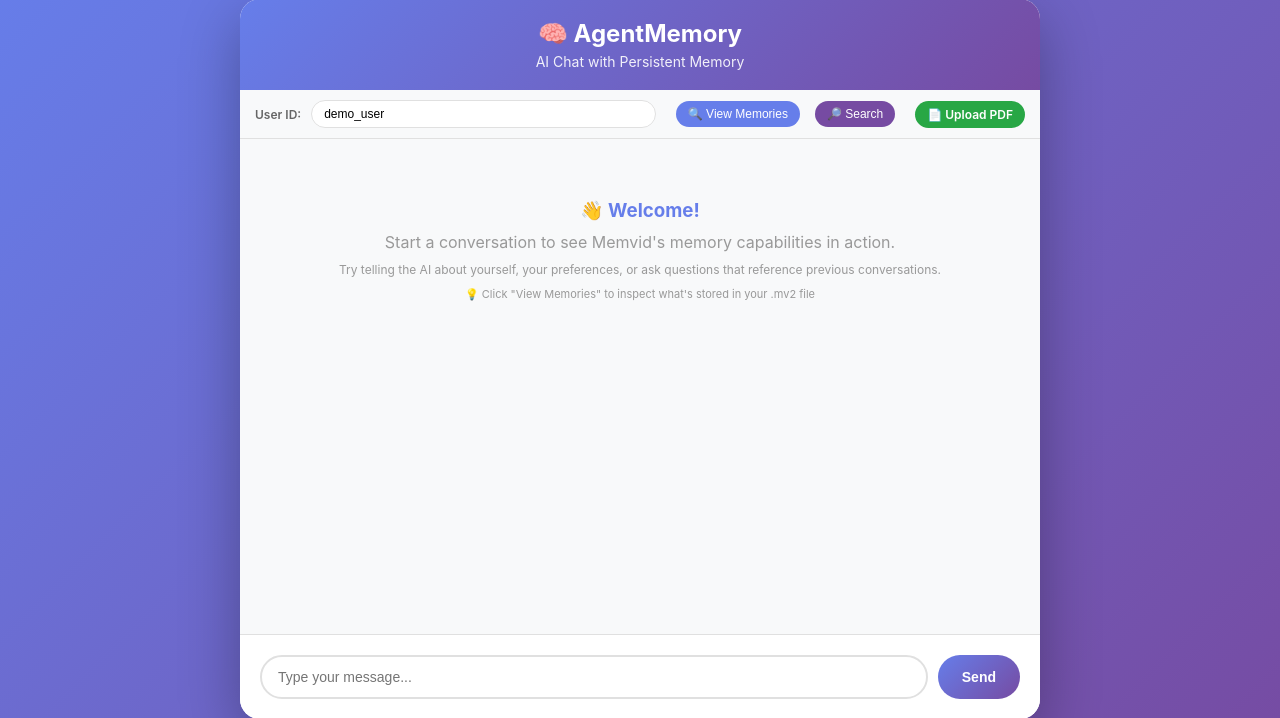
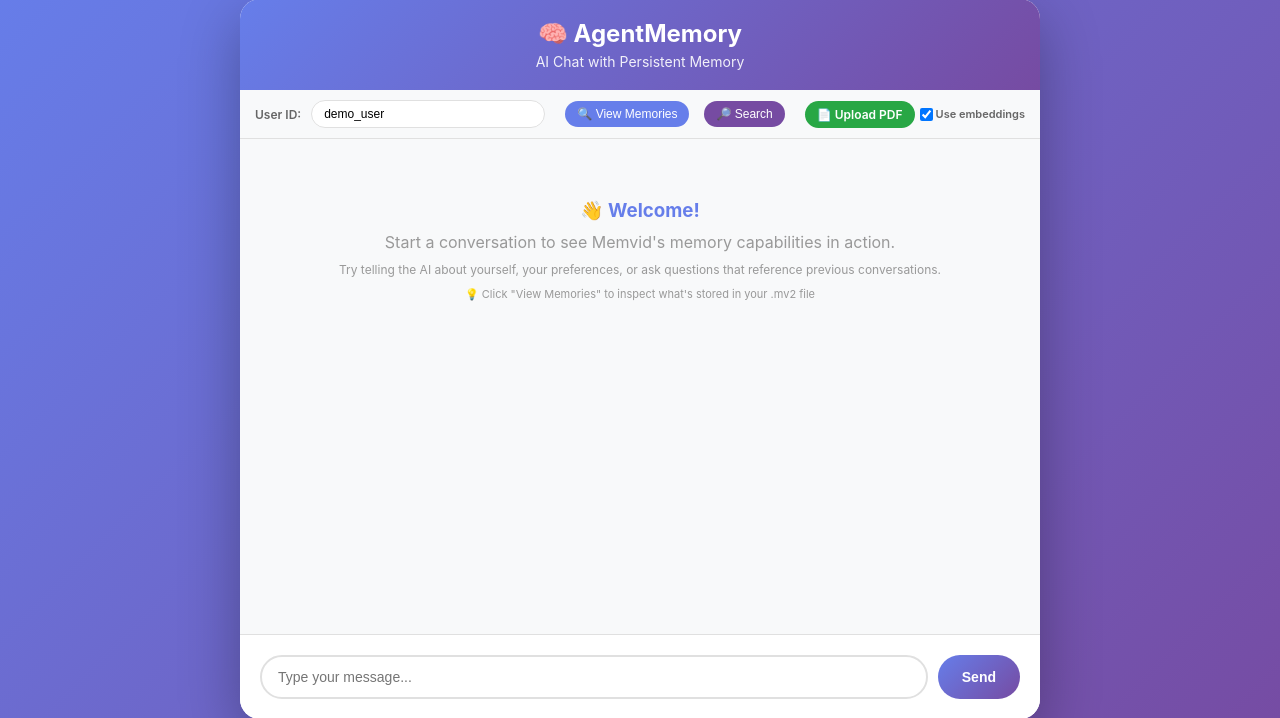
Before and after one commit to VishwasK/agentmemory, a Flask app: page / in a window 1280 px wide. Shown: the part 41-759 px from the top of the page. Run offline with Flask 3, Linux system fonts and the light colour scheme; parts of the project's set-up code (start-up, migrations or seed data) failed here and were passed over.

Commit message:
Add embedding toggle for PDF uploads - allow users to disable embeddings to save LLM costs

```diff
--- a/app.py
+++ b/app.py
@@ -569,12 +569,27 @@ def upload_pdf():
         file = request.files['file']
         user_id = request.form.get('user_id', 'default_user')
 
+        # Get embedding preference from form (defaults to global ENABLE_EMBEDDINGS setting)
+        enable_embeddings_param = request.form.get('enable_embeddings', '')
+        if enable_embeddings_param.lower() == 'true':
+            use_embeddings = True and bool(openai_api_key)  # Only enable if API key available
+        elif enable_embeddings_param.lower() == 'false':
+            use_embeddings = False
+        else:
+            # Default to global setting
+            use_embeddings = ENABLE_EMBEDDINGS
+
         if file.filename == '':
             return jsonify({'error': 'No file selected'}), 400
 
         # Check file extension
         if not file.filename.lower().endswith('.pdf'):
             return jsonify({'error': 'Only PDF files are supported'}), 400
+
+        # Warn if embeddings requested but API key not available
+        if use_embeddings and not openai_api_key:
+            logger.warning("Embeddings requested but OPENAI_API_KEY not available - using lexical search only")
+            use_embeddings = False
 
         # Get user's memory instance
         mv = get_memory_instance(user_id)
@@ -615,32 +630,35 @@ def upload_pdf():
                             "total_pages": total_pages,
                             "timestamp": timestamp
                         },
-                        enable_embedding=ENABLE_EMBEDDINGS
+                        enable_embedding=use_embeddings
                     )
                     chunks_stored += 1
-                    logger.info(f"Stored PDF chunk (page {page_num}, frame_id={frame_id})")
+                    logger.info(f"Stored PDF chunk (page {page_num}, frame_id={frame_id}, embedding={use_embeddings})")
                 except Exception as e:
-                    logger.warning(f"Failed to store PDF page {page_num} with embedding={ENABLE_EMBEDDINGS}, retrying without: {e}")
-                    # Fallback: try without embeddings
-                    try:
-                        frame_id = mv.put(
-                            title=chunk_title,
-                            label="pdf_reference",
-                            text=text,
-                            metadata={
-                                "user_id": user_id,
-                                "type": "pdf_reference",
-                                "filename": filename,
-                                "page": page_num,
-                                "total_pages": total_pages,
-                                "timestamp": timestamp
-                            },
-                            enable_embedding=False
-                        )
-                        chunks_stored += 1
-                        logger.info(f"Stored PDF chunk (page {page_num}, frame_id={frame_id}, no embedding)")
-                    except Exception as e2:
-                        logger.error(f"Failed to store PDF page {page_num} even without embedding: {e2}", exc_info=True)
+                    if use_embeddings:
+                        logger.warning(f"Failed to store PDF page {page_num} with embedding={use_embeddings}, retrying without: {e}")
+                        # Fallback: try without embeddings
+                        try:
+                            frame_id = mv.put(
+                                title=chunk_title,
+                                label="pdf_reference",
+                                text=text,
+                                metadata={
+                                    "user_id": user_id,
+                                    "type": "pdf_reference",
+                                    "filename": filename,
+                                    "page": page_num,
+                                    "total_pages": total_pages,
+                                    "timestamp": timestamp
+                                },
+                                enable_embedding=False
+                            )
+                            chunks_stored += 1
+                            logger.info(f"Stored PDF chunk (page {page_num}, frame_id={frame_id}, no embedding)")
+                        except Exception as e2:
+                            logger.error(f"Failed to store PDF page {page_num} even without embedding: {e2}", exc_info=True)
+                    else:
+                        logger.error(f"Failed to store PDF page {page_num}: {e}", exc_info=True)
 
             except Exception as e:
                 logger.error(f"Error processing page {page_num}: {e}", exc_info=True)
@@ -664,7 +682,8 @@ def upload_pdf():
             'filename': filename,
             'pages_processed': total_pages,
             'chunks_stored': chunks_stored,
-            'message': f'Successfully uploaded and indexed {chunks_stored} pages from {filename}'
+            'embeddings_used': use_embeddings,
+            'message': f'Successfully uploaded and indexed {chunks_stored} pages from {filename} (embeddings: {"enabled" if use_embeddings else "disabled"})'
         })
 
     except PyPDF2.errors.PdfReadError as e:
--- a/templates/index.html
+++ b/templates/index.html
@@ -209,8 +209,14 @@
             <input type="text" id="userIdInput" value="demo_user" placeholder="Enter user ID">
             <button onclick="showDebugInfo()" style="margin-left: 10px; padding: 6px 12px; background: #667eea; color: white; border: none; border-radius: 15px; cursor: pointer; font-size: 12px;">🔍 View Memories</button>
             <button onclick="searchMemories()" style="margin-left: 5px; padding: 6px 12px; background: #764ba2; color: white; border: none; border-radius: 15px; cursor: pointer; font-size: 12px;">🔎 Search</button>
-            <label for="pdfUpload" style="margin-left: 10px; padding: 6px 12px; background: #28a745; color: white; border: none; border-radius: 15px; cursor: pointer; font-size: 12px; display: inline-block;">📄 Upload PDF</label>
-            <input type="file" id="pdfUpload" accept=".pdf" style="display: none;" onchange="handlePdfUpload(event)">
+            <div style="margin-left: 10px; display: inline-flex; align-items: center; gap: 5px;">
+                <label for="pdfUpload" style="padding: 6px 12px; background: #28a745; color: white; border: none; border-radius: 15px; cursor: pointer; font-size: 12px; display: inline-block;">📄 Upload PDF</label>
+                <input type="file" id="pdfUpload" accept=".pdf" style="display: none;" onchange="handlePdfUpload(event)">
+                <label style="font-size: 11px; color: #666; display: flex; align-items: center; gap: 3px; cursor: pointer;" title="Enable embeddings for semantic search (requires OpenAI API key, uses LLM calls)">
+                    <input type="checkbox" id="enableEmbeddings" checked style="cursor: pointer;">
+                    <span>Use embeddings</span>
+                </label>
+            </div>
         </div>
 
         <div class="chat-container" id="chatContainer">
@@ -451,9 +457,11 @@
             }
 
             const userId = userIdInput.value.trim() || 'default_user';
+            const enableEmbeddings = document.getElementById('enableEmbeddings').checked;
             const formData = new FormData();
             formData.append('file', file);
             formData.append('user_id', userId);
+            formData.append('enable_embeddings', enableEmbeddings.toString());
 
             // Show loading state
             const uploadLabel = document.querySelector('label[for="pdfUpload"]');
```
Also changed, not shown: README.md.
